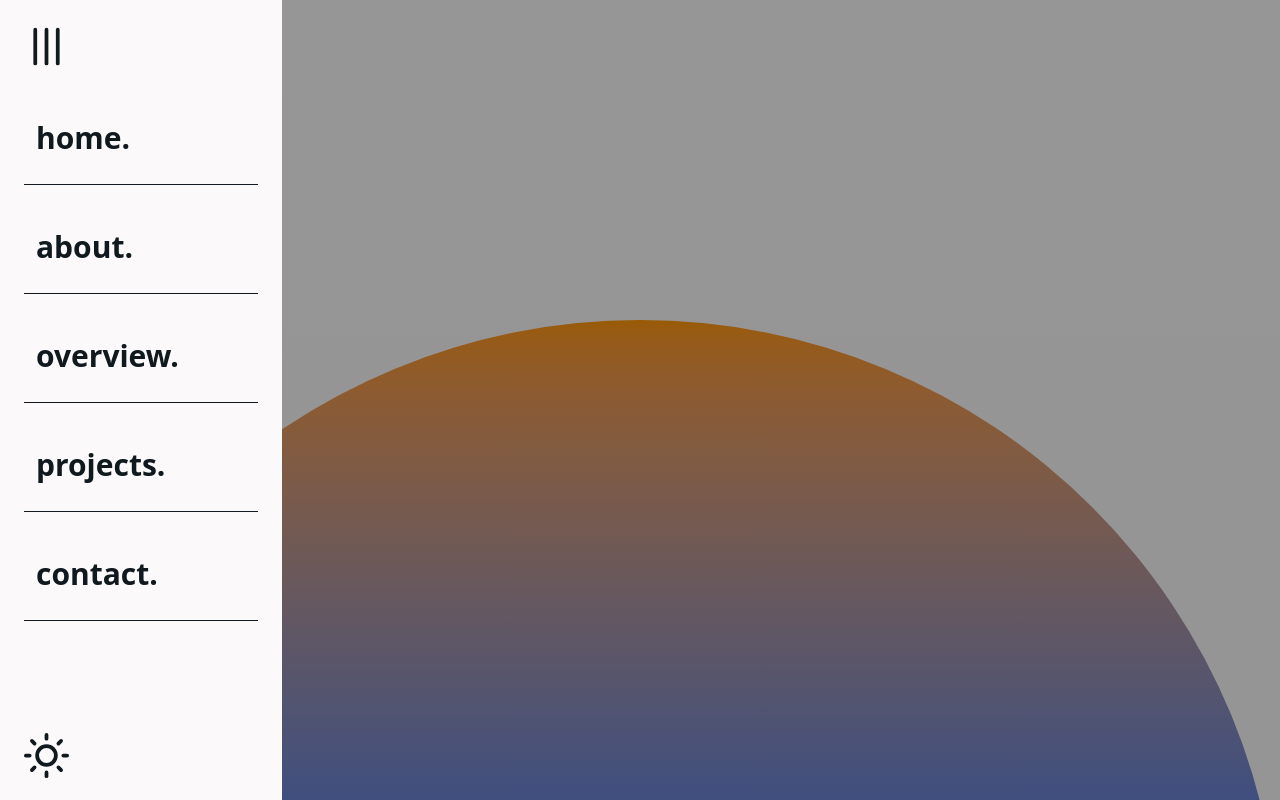
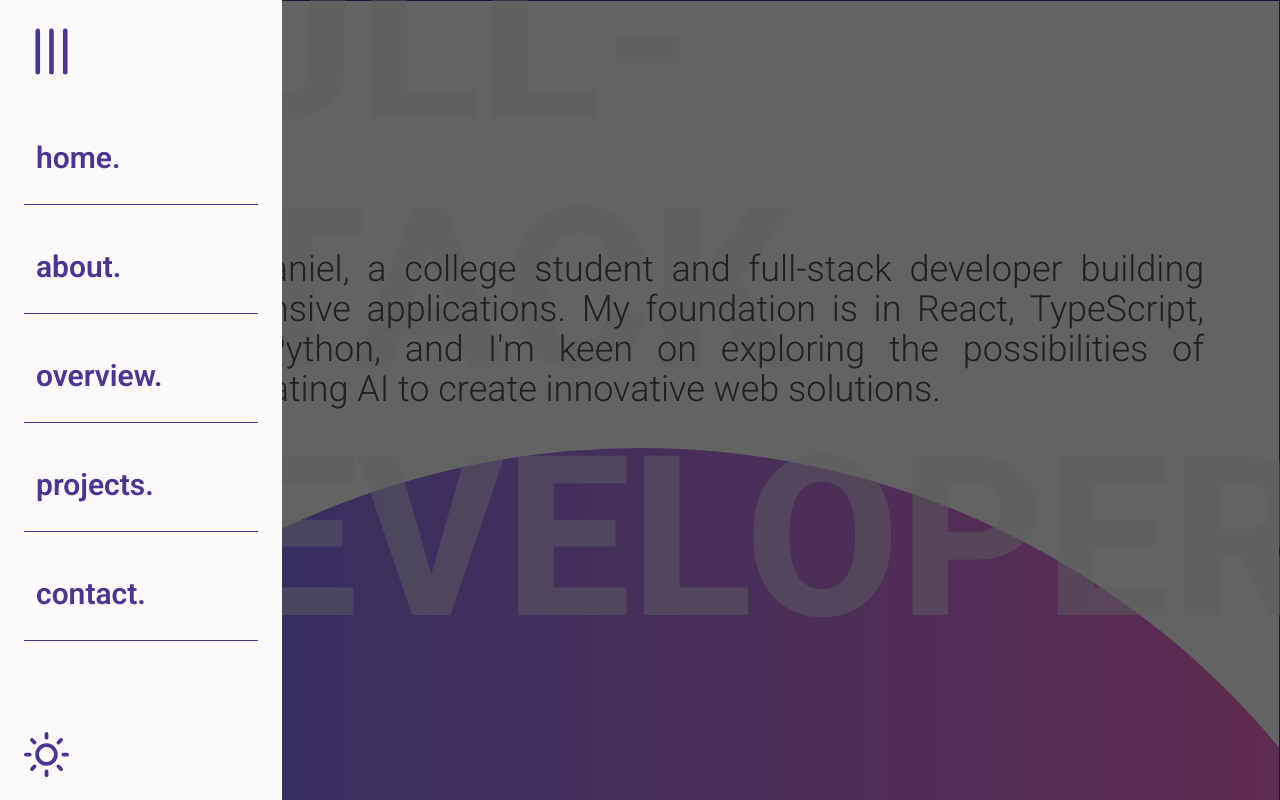
Before and after one commit to GranulatedCheese/Personal-Portfolio, a React (Vite) app in the folder client/: page / in a window 1280 px wide. Both pictures are taken after a click on the button 46 px from the left and 46 px from the top of the page. Shown: the top 800 px of the page. Built offline with nearby package versions, Linux system fonts and the light colour scheme.

Commit message:
began landing page and other changes.

```diff
--- a/client/src/App.tsx
+++ b/client/src/App.tsx
@@ -1,7 +1,7 @@
 import { useEffect } from "react";
 import Sidebar from "./components/Sidebar/Sidebar";
-import { useDarkMode } from "./hooks/useDarkMode";
 import Home from "./pages/Home/Home";
+import Mediabar from "./components/Mediabar/Mediabar";
 
 export default function App() {
   useEffect(() => {
@@ -14,46 +14,34 @@ export default function App() {
   }, []);
 
   return (
-    <div id="theme-id" className="relative overflow-x-hidden">
+    <div className="relative overflow-x-hidden">
       <Sidebar />
+      {/* <Mediabar /> */}
 
-      <div className="animated-circle" />
+      <div className="animated-circle" id="theme-id" />
 
       <div className="font-bold text-4xl relative z-40">
-        <section className="min-h-screen flex items-center justify-center" />
-
-        <section
-          className="min-h-screen flex items-center justify-center"
-          id="home"
-        >
+        <section className="min-h-screen border-1">
           <Home />
         </section>
 
-        <section
-          className="min-h-screen flex items-center justify-center"
-          id="about"
-        >
+        <section className="min-h-screen border-1" id="home">
+          <h1>Hero</h1>
+        </section>
+
+        <section className="min-h-screen border-1" id="about">
           <h1>About Me</h1>
         </section>
 
-        <section
-          className="min-h-screen flex items-center justify-center"
-          id="overview"
-        >
+        <section className="min-h-screen flex border-1" id="overview">
           <h1>Overview</h1>
         </section>
 
-        <section
-          className="min-h-screen flex items-center justify-center"
-          id="projects"
-        >
+        <section className="min-h-screen flex border-1" id="projects">
           <h1>Projects</h1>
         </section>
 
-        <section
-          className="min-h-screen flex items-center justify-center"
-          id="contact"
-        >
+        <section className="min-h-screen flex border-1" id="contact">
           <h1>Contact</h1>
         </section>
       </div>
--- /dev/null
+++ b/client/src/components/Mediabar/Mediabar.tsx
@@ -0,0 +1,9 @@
+import React from "react";
+
+export default function Mediabar() {
+  return (
+    <div>
+      <h1>Mediabar</h1>
+    </div>
+  );
+}
--- a/client/src/components/Sidebar/Sidebar.tsx
+++ b/client/src/components/Sidebar/Sidebar.tsx
@@ -4,6 +4,8 @@ import { FiMenu } from "react-icons/fi";
 import Mode from "../Mode/Mode";
 
 export default function Sidebar() {
+  const menuSize = window.innerWidth >= 500 ? 55 : 45;
+
   const [isMenuOpen, setIsMenuOpen] = useState(false);
   const toggleMenu = () => setIsMenuOpen(!isMenuOpen);
 
@@ -25,10 +27,10 @@ export default function Sidebar() {
 
   return (
     <>
-      <div className="fixed top-6 left-6 z-500">
+      <div className="fixed top-6 left-6 z-500 burger-button">
         <button onClick={toggleMenu}>
           <FiMenu
-            size={45}
+            size={menuSize}
             className={`transition duration-150 ${
               isMenuOpen ? "rotate-90 burger" : ""
             }`}
@@ -37,7 +39,7 @@ export default function Sidebar() {
       </div>
 
       <div
-        className={`fixed inset-0 bg-black/40 z-490 overlay-class ${
+        className={`fixed inset-0 bg-black/60 z-490 overlay-class ${
           isMenuOpen ? "show" : ""
         }`}
       />
@@ -48,7 +50,7 @@ export default function Sidebar() {
         }`}
       >
         <nav className="sidebar-class">
-          <ul className="mt-15">
+          <ul className="mt-20">
             <button
               className="nav-button"
               onClick={() => scrollToSection("home")}
--- a/client/src/components/Sidebar/sidebar.css
+++ b/client/src/components/Sidebar/sidebar.css
@@ -1,4 +1,3 @@
-@import "tailwindcss";
 @import "../../index.css";
 
 body[data-theme="dark"] .sidebar-class {
@@ -9,7 +8,7 @@ body[data-theme="dark"] .sidebar-class {
 
 body[data-theme="light"] .sidebar-class {
   @apply bg-jazzy-white;
-  @apply text-midnight-teal;
+  @apply text-ocean-blue;
   @apply transition-colors duration-300 ease-in-out;
 }
 
--- a/client/src/hooks/useDarkMode.tsx
+++ b/client/src/hooks/useDarkMode.tsx
@@ -9,6 +9,13 @@ export function useDarkMode() {
     const mode = isDark ? "dark" : "light";
     document.body.dataset.theme = mode;
     localStorage.setItem("theme", mode);
+
+    const themeElement = document.getElementById("theme-id");
+    if (themeElement) {
+      themeElement.dataset.theme = mode;
+    } else {
+      console.warn('Element with id:"theme-id" not found');
+    }
   }, [isDark]);
 
   return [isDark, setIsDark] as const;
--- a/client/src/index.css
+++ b/client/src/index.css
@@ -1,41 +1,49 @@
+@import url("https://fonts.googleapis.com/css2?family=Roboto:ital,wght@0,100..900;1,100..900&display=swap");
 @import "tailwindcss";
 @tailwind utilities;
 
 @theme {
-  /* lightmode: */
   --color-jazzy-white: #fbf9f9;
-  --color-ocean-blue: #404d5e;
-  --color-hot-orange: #ec8918;
-  --color-tree-green: #73a40a;
-
-  /* darkmode: */
+  --color-meta-grey: #4b5558;
   --color-midnight-teal: #10191e;
   --color-cherry-blue: #f2f3ff;
-  --color-firey-orange: #ff9705;
-  --color-hard-blue: #2a6cf8;
+  --color-ocean-blue: #4d3492;
+  --color-sky-grey: #e5eaef;
+
+  --font-roboto: "Roboto", sans-serif;
 }
 
 body[data-theme="light"] {
-  @apply bg-linear-to-b from-jazzy-white to-[#f2ecec];
-  @apply text-midnight-teal;
+  @apply bg-jazzy-white;
+  @apply text-ocean-blue font-roboto;
   @apply transition-colors duration-300 ease-in-out;
 }
 
 body[data-theme="dark"] {
   @apply bg-linear-to-b from-midnight-teal to-[#1E1510];
-  @apply text-cherry-blue;
+  @apply text-cherry-blue font-roboto;
+  @apply transition-colors duration-300 ease-in-out;
+}
+
+#theme-id[data-theme="light"] {
+  @apply bg-linear-to-r from-[#5170ff] to-[#ff66c4];
+  @apply transition-colors duration-300 ease-in-out;
+}
+
+#theme-id[data-theme="dark"] {
+  @apply bg-linear-to-b from-[#e44859] via-[#2b8da9] to-[#ebd761];
   @apply transition-colors duration-300 ease-in-out;
 }
 
 .animated-circle {
   @apply w-[100vw] h-[100vw];
   @apply rounded-full;
-  @apply fixed md:top-[40%] top-[80%] z-0;
-  @apply bg-linear-to-b from-firey-orange via-hard-blue to-ocean-blue;
+  @apply fixed top-[80%] z-0;
+
   scale: 2.5;
   animation: animated-circle cubic-bezier(0.05, 1.62, 0.25, 1);
   @media (width >= 48rem) {
-    scale: 1;
+    scale: 1.3;
     animation: animated-circle cubic-bezier(0.05, 0.6, 0.25, 1);
   }
   animation-timeline: scroll();
--- a/client/src/pages/Home/Home.tsx
+++ b/client/src/pages/Home/Home.tsx
@@ -1,9 +1,18 @@
 import React from "react";
+import "./home.css";
 
 export default function Home() {
   return (
-    <div>
-      <h1>Hello</h1>
-    </div>
+    <>
+      <div className="title-card-class">
+        <h1>Full-Stack Developer</h1>
+        <p>
+          I'm Daniel, a college student and full-stack developer building
+          responsive applications. My foundation is in React, TypeScript, and
+          Python, and I'm keen on exploring the possibilities of integrating AI
+          to create innovative web solutions.
+        </p>
+      </div>
+    </>
   );
 }
--- a/client/src/pages/Home/home.css
+++ b/client/src/pages/Home/home.css
@@ -0,0 +1,22 @@
+@import "../../index.css";
+
+.title-card-class {
+  @apply w-screen h-screen;
+  @apply flex justify-center items-center;
+  @apply relative;
+}
+
+.title-card-class h1 {
+  @apply md:text-[14rem] text-[8rem] text-left uppercase;
+  @apply font-extrabold text-sky-grey/50;
+  @apply p-1 md:ml-30 md:rotate-0 rotate-90 md:mb-55;
+}
+
+.title-card-class p {
+  @apply text-meta-grey md:text-4xl text-xl text-justify md:font-light font-normal;
+  @apply md:w-[64rem] w-screen;
+  @apply absolute md:top-[31%] top-[20%] md:right-[6%];
+  @media (width <= 48rem) {
+    @apply p-5;
+  }
+}
```
